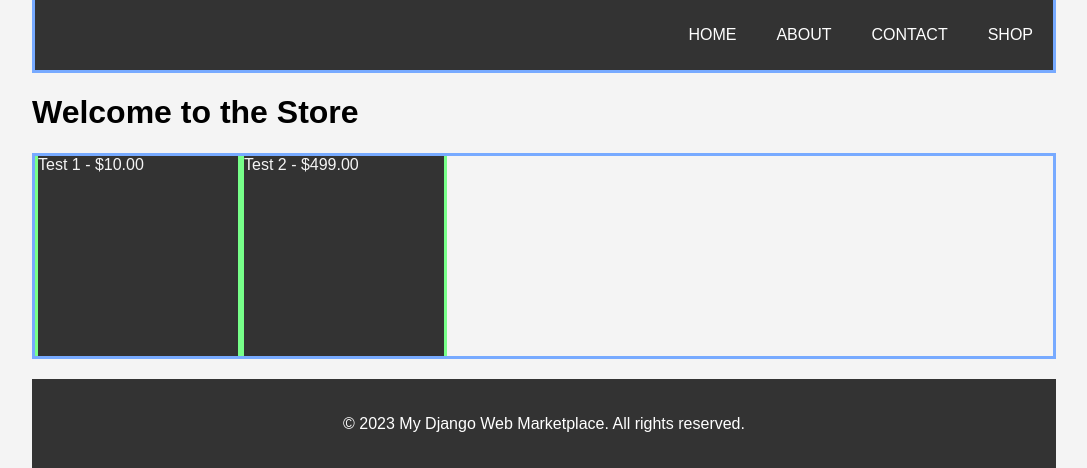
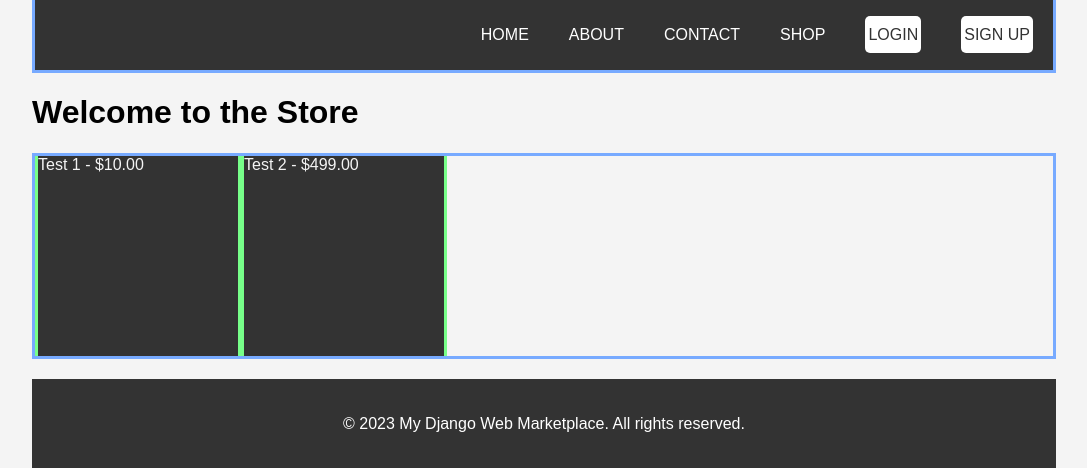
Before and after one commit to SDWLAD/DjangoWebMarketplace, a Django app: page / in a window 1280 px wide. Shown: the top 468 px of the page, without its empty margins (96-1183 px from the left). Run offline with Django 5.2, Linux system fonts and the light colour scheme; data comes from the database, SQL or seed files in the repository.

Commit message:
Add inverted button styles and update base template with login and signup links

```diff
--- a/DjangoWebMarketplace/store/static/store/style.css
+++ b/DjangoWebMarketplace/store/static/store/style.css
@@ -138,3 +138,18 @@ footer {
 .button:hover {
     background: #555;
 }
+
+.inverted_button {
+    color: #333;
+    background: #fff;
+    text-align: center;
+    border-radius: 5px;
+    padding: 10px 3px;
+    text-decoration: none;
+    transition: background 0.3s ease;
+}
+
+.inverted_button:hover {
+    color: #fff;
+    background: #333;
+}
--- a/DjangoWebMarketplace/store/templates/store/base.html
+++ b/DjangoWebMarketplace/store/templates/store/base.html
@@ -18,6 +18,8 @@
                     <li><a href="/about">About</a></li>
                     <li><a href="/contact">Contact</a></li>
                     <li><a href="/shop">Shop</a></li>
+                    <li><a class="inverted_button" href="/login">Login</a></li>
+                    <li><a class="inverted_button" href="/signup">Sign Up</a></li>
                 </ul>
             </nav>
         </header>
```
